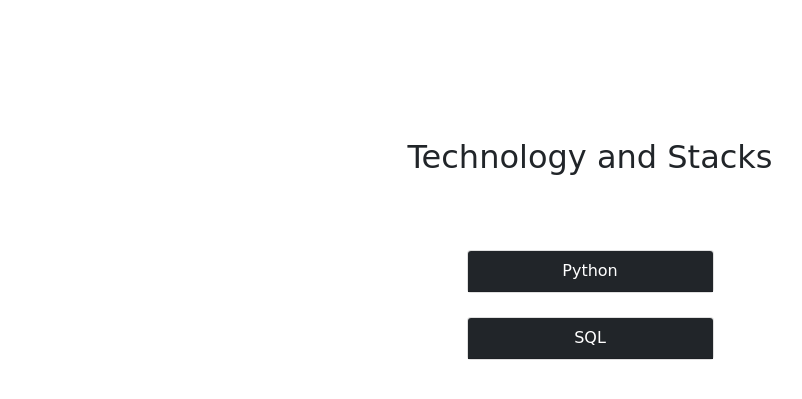
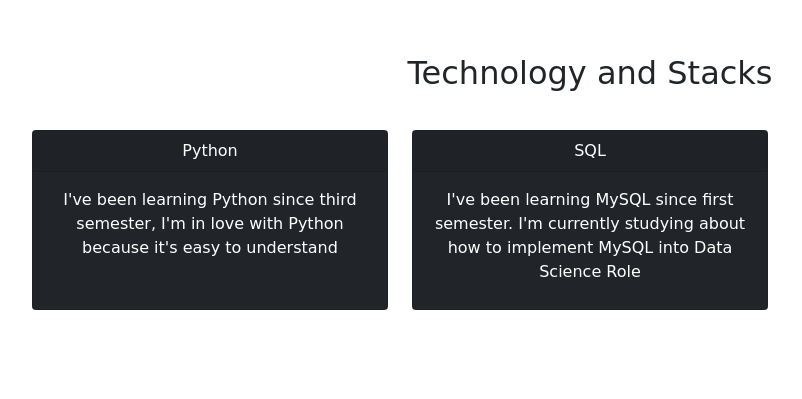
Before and after one commit to citraFebriawirti/MrDataImpact, a plain HTML site: page index.html in a window 1280 px wide. Shown: the part 943-1342 px from the top of the page, without its empty margins (50-852 px from the left). Drawn offline with nearby package versions, Linux system fonts and the light colour scheme; a web font is replaced by a local one.

Commit message:
fix : renew tech layout

```diff
--- a/index.html
+++ b/index.html
@@ -29,16 +29,13 @@
           <div class="collapse navbar-collapse" id="navbarNav">
             <ul class="navbar-nav ms-auto">
               <li class="nav-item">
-                <a class="nav-link active" href="#" title="User"><i class="fa fa-user"></i></a>
-              </li>
-              <li class="nav-item">
                 <a class="nav-link active" href="#tech" title="Technology"><i class="fa fa-code"></i></a>
               </li>
               <li class="nav-item">
                 <a class="nav-link active" href="#project" title="Project"><i class="fa fa-tasks"></i></a>
               </li>
               <li class="nav-item">
-                <a class="nav-link active" href="https://mrdataimpact.github.io/MrDataImpact/login.html" title="Personal"><i class="fa fa-sign-in"></i></a>
+                <a class="nav-link active" href="https://mrdataimpact.github.io/MrDataImpact/main.html" title="Personal"><i class="fa fa-user"></i></a>
               </li>
               <li class="nav-item dropdown">
                 <a class="nav-link dropdown-toggle" href="#" id="navbarDropdownMenuLink" role="button" data-bs-toggle="dropdown" aria-expanded="false">
@@ -66,19 +63,28 @@
 
     <!-- Tech -->
     <section id="tech">
-      <div class="container">
-        <h2 align="center" style="padding-bottom: 50px;">Technology and Stacks</h2>
-        <div class="d-flex justify-content-center">
-          <div class="w-25 p-3">
-            <div class="card">
-              <div class="card-header bg-dark text-white" align="center">
-                Python
+      <div class="container" style="margin-top: -150px;">
+        <h2 align="center" style="padding-bottom: 30px;">Technology and Stacks</h2>
+        <div class="d-flex justify-content-center mx-auto">
+          <div class="row row-cols-1 row-cols-md-3 g-4">
+            <div class="col">
+              <div class="card text-center bg-dark text-white" style="height: 180px;">
+                <div class="card-header">
+                  Python
+                </div>
+                <div class="card-body">
+                  <p class="card-title">I've been learning Python since third semester, I'm in love with Python because it's easy to understand</p>
+                </div>
               </div>
             </div>
-            &nbsp;&nbsp;
-            <div class="card">
-              <div class="card-header bg-dark text-white" align="center">
-                SQL
+            <div class="col">
+              <div class="card text-center bg-dark text-white" style="height: 180px;">
+                <div class="card-header">
+                  SQL
+                </div>
+                <div class="card-body">
+                  <p class="card-title">I've been learning MySQL since first semester. I'm currently studying about how to implement MySQL into Data Science Role</p>
+                </div>
               </div>
             </div>
           </div>
```
Also changed, not shown: login.html (deleted, +0 -58 lines).
